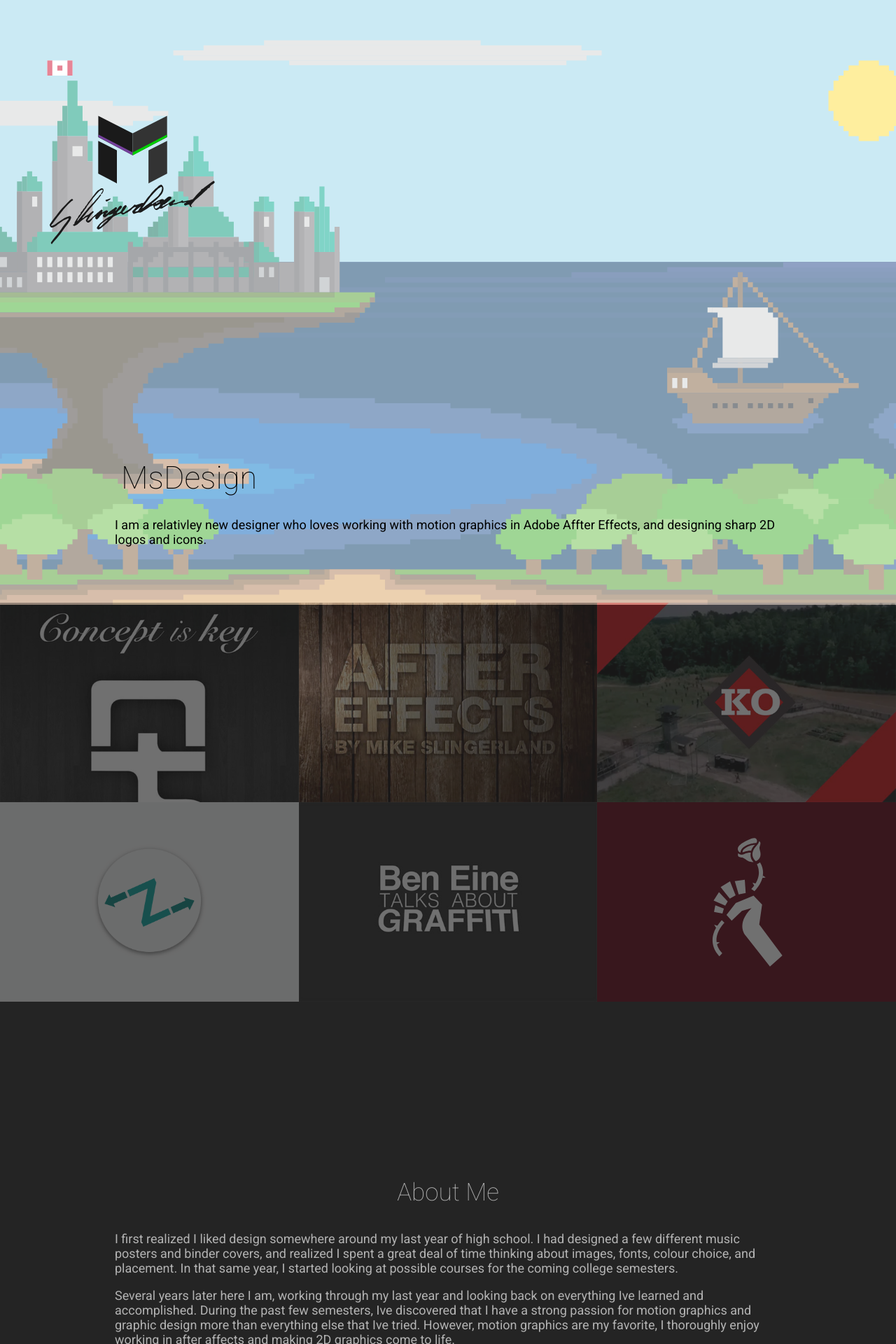
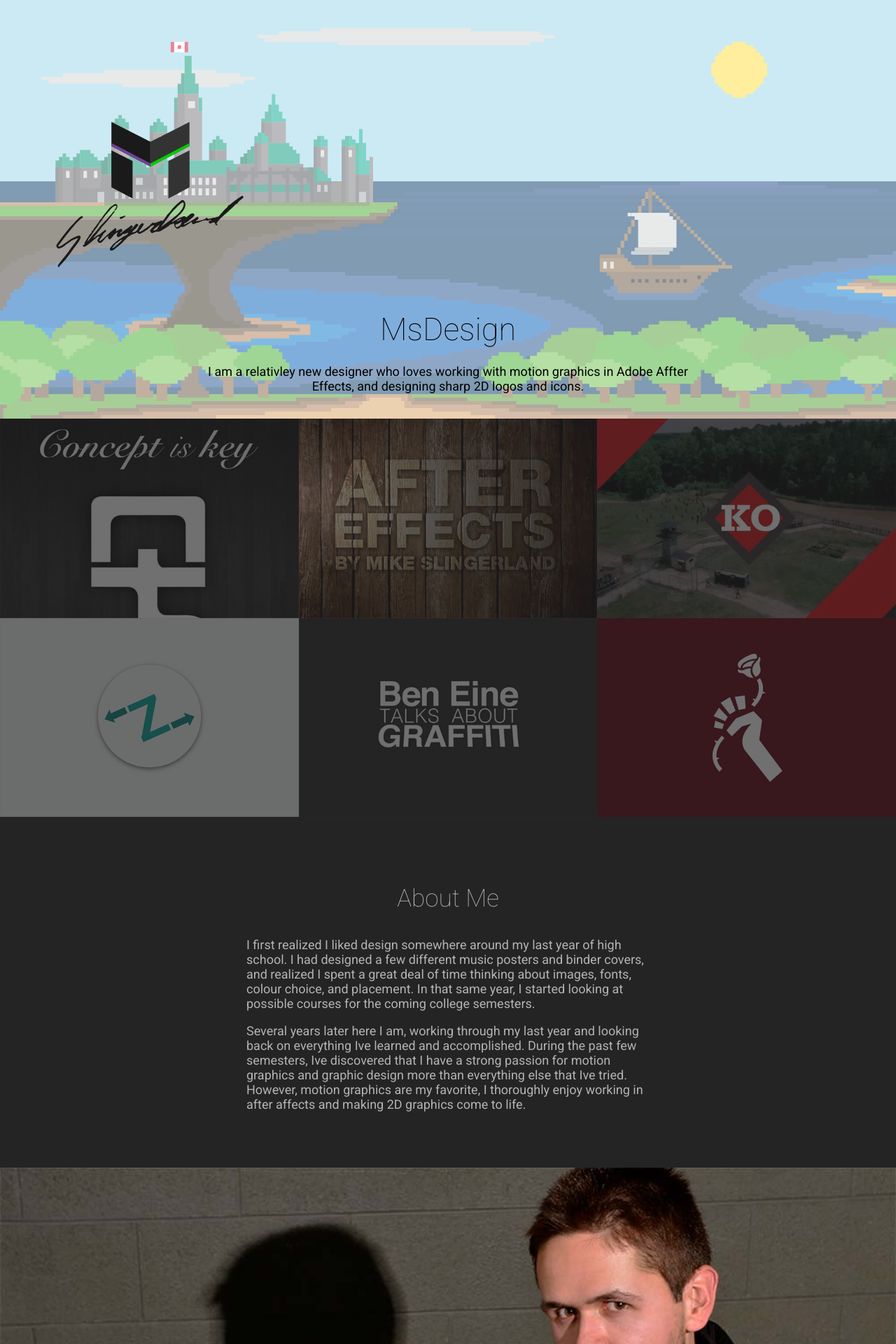
Before and after one commit to Mike-Slingerland/portfolio, a Jekyll site: the page built from index.html, in a window 1280 px wide. Shown: the top 1920 px of the page at 70% size. Built offline with Jekyll 4.4.1, drawn with Linux system fonts in a browser that asks for light colours; Markdown is read by kramdown in place of the engine named in the settings.

Commit message:
text and work spacing fixed

```diff
--- a/css/flex.css
+++ b/_includes/css/flex.css
@@ -102,6 +102,12 @@
   height: 40em;
 }
 
+.msd {
+  margin-top: 4.5em;
+  margin-bottom: 2.75em;
+  position: relative;
+}
+
 .unit-s-hidden {
   display: none;
   visibility: hidden;
@@ -146,11 +152,18 @@
 
 @media only screen and (min-width: 30em) {
 
+.mike {
+  max-height: 340px;
+}
 
+.msd {
+  margin-top: 0em;
+  margin-bottom: 2.2em;
+  position: relative;
+}
 
 .t-m {
   margin: 3em 0em 2.5em 0em;
-
 }
 
 .unit-m-hidden {
@@ -264,10 +277,35 @@
 
 }
 
+@media only screen and (min-width: 36em) {
+
+  .p2 {
+    max-width: 26em;
+  }
+
+}
+
+
+@media only screen and (min-width: 40em) {
+
+  .msd{
+    margin-bottom: 2.25em;
+  }
+
+  .p2 {
+    max-width: 32em;
+  }
+
+}
+
 @media only screen and (min-width: 60em) {
 
 .mast-img {
-  height: 54em;
+  height: 37.4em;
+}
+
+.p1 {
+  max-width: 40em;
 }
 
 .art-t {
@@ -281,13 +319,9 @@
   margin-left: 10%;
 }
 
-.h1-l{
-  padding-left: 1em;
-}
-
 .t-l {
   text-align: left;
-  margin: 15.75em 8em 5em;
+  margin: 6em 0em 5em;
 }
 
 .unit-l-hidden {
@@ -421,15 +455,24 @@
 }
 
 .t-xl {
-  margin: 7em 23em 2em;
+  margin: 7em 20em 2em;
 }
 
 .mast-img {
-  height: 57em;
+  height: 56.4em;
 }
 
-.msd {
-  padding: 0em 40em 0em 3em;
+.h1-l{
+  padding-left: 4em;
+}
+
+.p1 {
+  margin-left: 10em;
+}
+
+.msd{
+  margin-bottom: 5em;
+  text-align: left;
 }
 
 }
--- a/css/style.css
+++ b/_includes/css/style.css
@@ -26,6 +26,13 @@ h1 {
 	color: rgb(36, 36, 36,);
 	font-size: 45px;
 	font-weight: lighter;
+	margin-bottom: 0em;
+	margin-top: 0em;
+}
+
+.h1-s {
+	margin-top: 0em;
+	margin-bottom: .5em;
 }
 
 h2 {
@@ -40,20 +47,23 @@ h2 {
 }
 
 .msd {
-	margin-bottom: 3.5em;
+	margin-top: 2.2em;
+	margin-bottom: 2.75em;
 	position: relative;
-}
-
-.h3-in {
-	margin: 2.5em 0em .5em 1.60em;
 }
 
 .p1 {
 	color: rgb(36, 36, 36,);
+	max-width: 18em;
+	margin-left: auto;
+	margin-right: auto;
 }
 
 .p2 {
 	color: rgb(179, 179, 179);
+	max-width: 18em;
+	margin-left: auto;
+	margin-right: auto;
 }
 
 p {
@@ -76,7 +86,7 @@ li {
 .mast-img {
 	top: 0px;
 	position: absolute;
-	height: 47em;
+	height: 37.7em;
 	width: 100%;
 	background-image: url(../assets/8bit-background.svg);
 	background-position: center center;
@@ -85,7 +95,7 @@ li {
 }
 
 .mike {
-	max-height: 300px;
+	max-height: 260px;
 	margin-top: 100px;
 	position: relative;
 }
@@ -140,14 +150,8 @@ ul {
 }
 
 .portrait {
-	margin-top: 3em;
+	margin-top: 5em;
 	margin-bottom: 1em;
-}
-
-.back {
-	width: auto;
-	height: auto;
-	background-color: #242424;
 }
 
 .purple {
--- a/_layouts/default.html
+++ b/_layouts/default.html
@@ -5,9 +5,8 @@
 		<meta name="description" content="MsDesign: A portfolio site showcaseing motion design, and graphic design, done by Michael Slingerland"
 
 		<meta name="viewport" content="width=device-width, minimum-scale=0.1"></meta>
-		<link href='https://fonts.googleapis.com/css?family=Roboto:400,100,300,500,700,900' rel='stylesheet' type='text/css'>
-		<link rel="stylesheet" type="text/css" href="{{site.baseurl}}/css/style.css"></link>
-		<link rel="stylesheet" type="text/css" href="{{site.baseurl}}/css/flex.css"></link>
+		<link href='https://fonts.googleapis.com/css?family=Roboto:400,100,300,700' rel='stylesheet' type='text/css'>
+		<link rel="stylesheet" href="{{site.baseurl}}/css/portfolio.css"></link>
 	</head>
 
 	<body>
@@ -22,8 +21,8 @@
 
 					<img class="mike l-logo" src="assets/wordmark.svg" alt="My hand crafted logo.">
 
-					<div class="t-center t-m t-l msd">
-						<h1 class="h1-l">MsDesign</h1>
+					<div class="t-center msd">
+						<h1 class="h1-s h1-l">MsDesign</h1>
 						<p class="p1">I am a relativley new designer who loves working with motion graphics in Adobe Affter Effects, and designing sharp 2D logos and icons.</p>
 
 					</div>
--- /dev/null
+++ b/css/portfolio.css
@@ -0,0 +1,5 @@
+---
+---
+
+{% include css/style.css %}
+{% include css/flex.css %}
```
Also changed, not shown: assets/a.jpg, assets/b.jpg, assets/c.jpg, assets/d.png, assets/e.jpg, assets/portrait-big.jpg.
